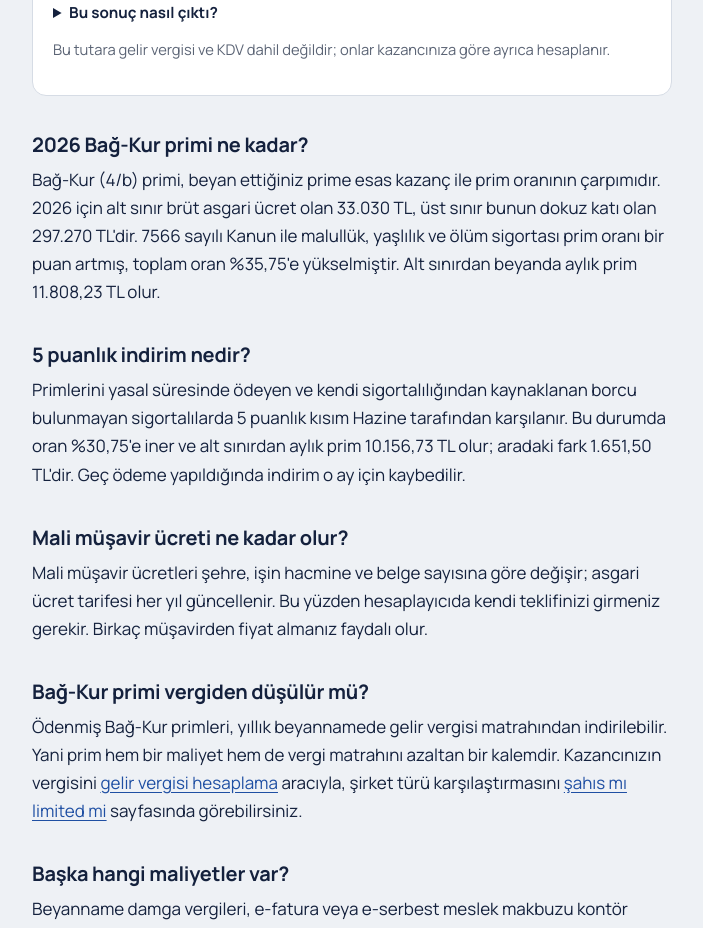
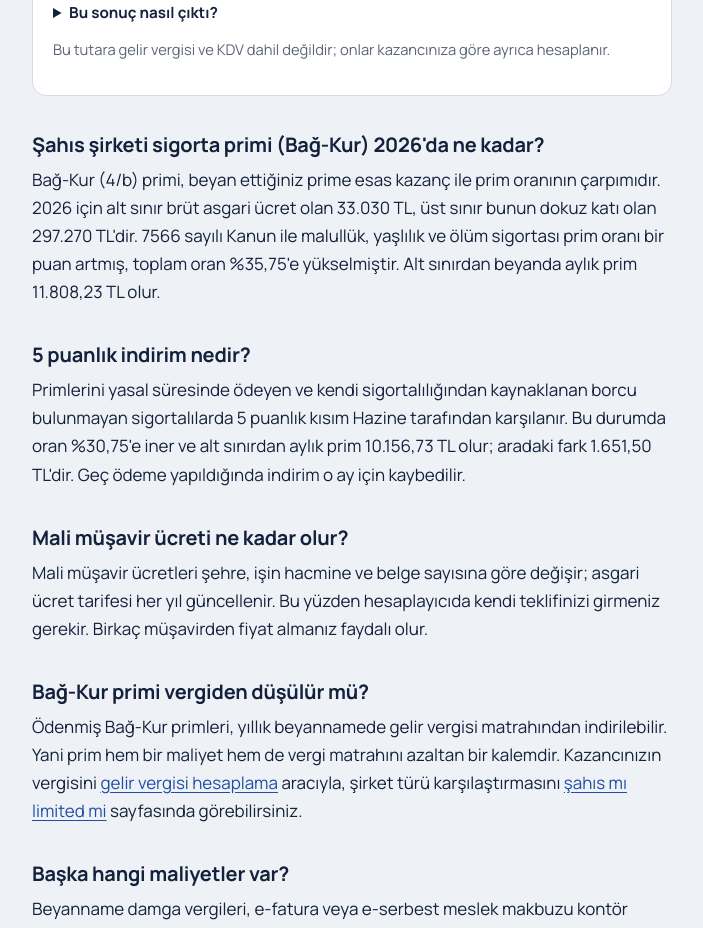
Before and after one commit to yavuzscvk-source/freelancer-vergi, a Next.js app: page /sahis-sirketi-maliyeti in a window 1280 px wide. Shown: the part 1040-1968 px from the top of the page, without its empty margins (288-991 px from the left). Built offline with nearby package versions, Linux system fonts and the light colour scheme.

Commit message:
Update title and description for cost calculation page

```diff
--- a/app/sahis-sirketi-maliyeti/page.js
+++ b/app/sahis-sirketi-maliyeti/page.js
@@ -8,10 +8,11 @@ const B = VERGI.bagkur;
 const sayi = (n) => n.toLocaleString("tr-TR");
 
 export const metadata = sayfa({
-  baslik: "Şahıs Şirketi Aylık Maliyet Hesaplama 2026",
-  aciklama: "Şahıs şirketinin aylık sabit maliyetini hesaplayın: 2026 Bağ-Kur primi, 5 puan indirimi, mali müşavir ücreti ve diğer giderler.",
+  baslik: "Şahıs Şirketi Aylık Maliyeti ve Sigorta Primi (Bağ-Kur) 2026",
+  aciklama: "Şahıs şirketi sigorta primi ne kadar? 2026 Bağ-Kur primi, 5 puan indirimi, mali müşavir ücreti ve diğer aylık sabit giderleri hesaplayın.",
   yol: "/sahis-sirketi-maliyeti",
 });
+
 
 export default function SahisMaliyet() {
   return (
@@ -21,7 +22,7 @@ export default function SahisMaliyet() {
 
       <Hesaplayici />
 
-      <h2>2026 Bağ-Kur primi ne kadar?</h2>
+      <h2>Şahıs şirketi sigorta primi (Bağ-Kur) 2026'da ne kadar?</h2>
       <p>Bağ-Kur (4/b) primi, beyan ettiğiniz prime esas kazanç ile prim oranının çarpımıdır. 2026 için alt sınır brüt asgari ücret olan {sayi(B.altSinir)} TL, üst sınır bunun dokuz katı olan {sayi(B.ustSinir)} TL'dir. 7566 sayılı Kanun ile malullük, yaşlılık ve ölüm sigortası prim oranı bir puan artmış, toplam oran %35,75'e yükselmiştir. Alt sınırdan beyanda aylık prim 11.808,23 TL olur.</p>
 
       <h2>5 puanlık indirim nedir?</h2>
```
